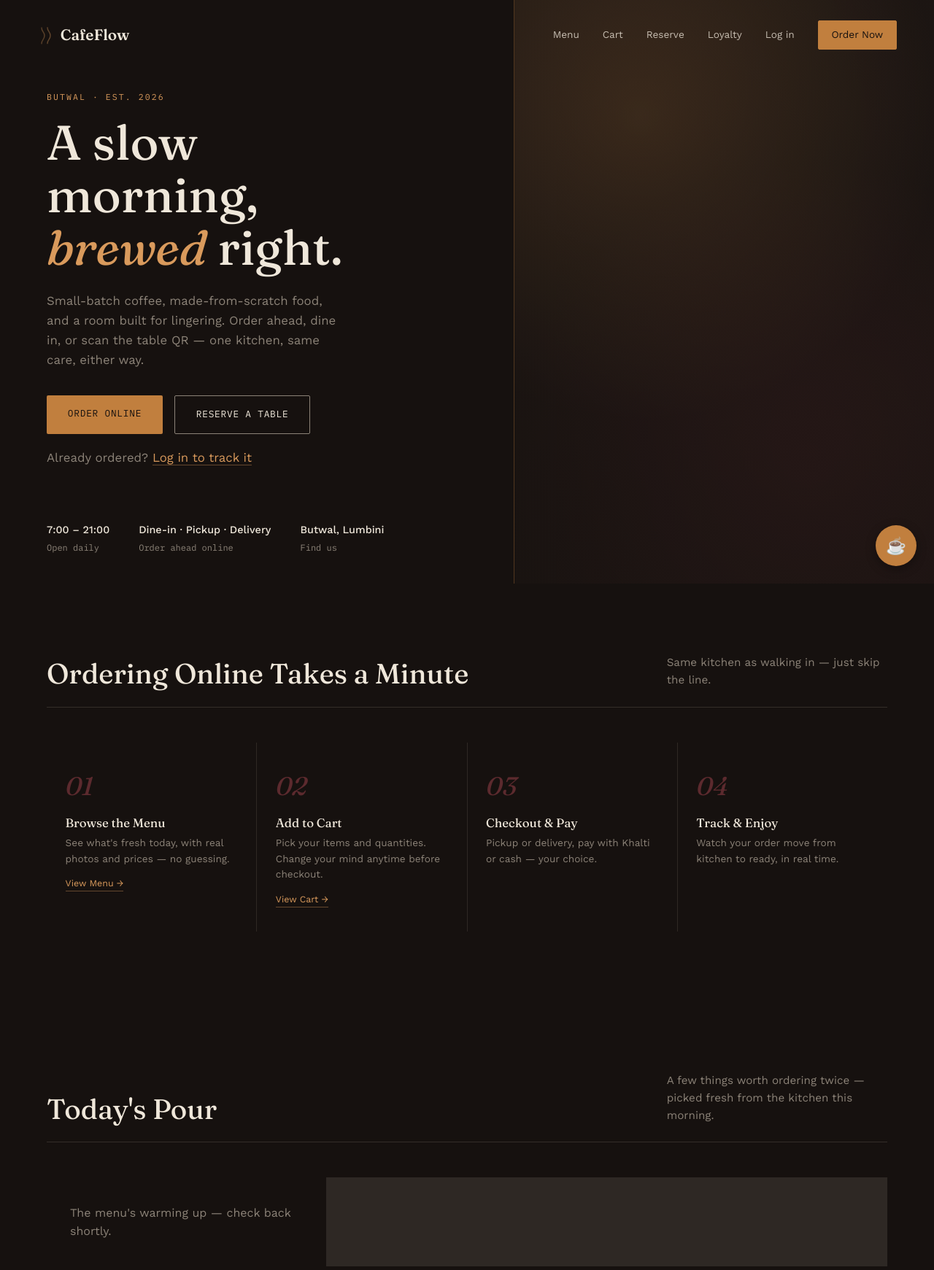
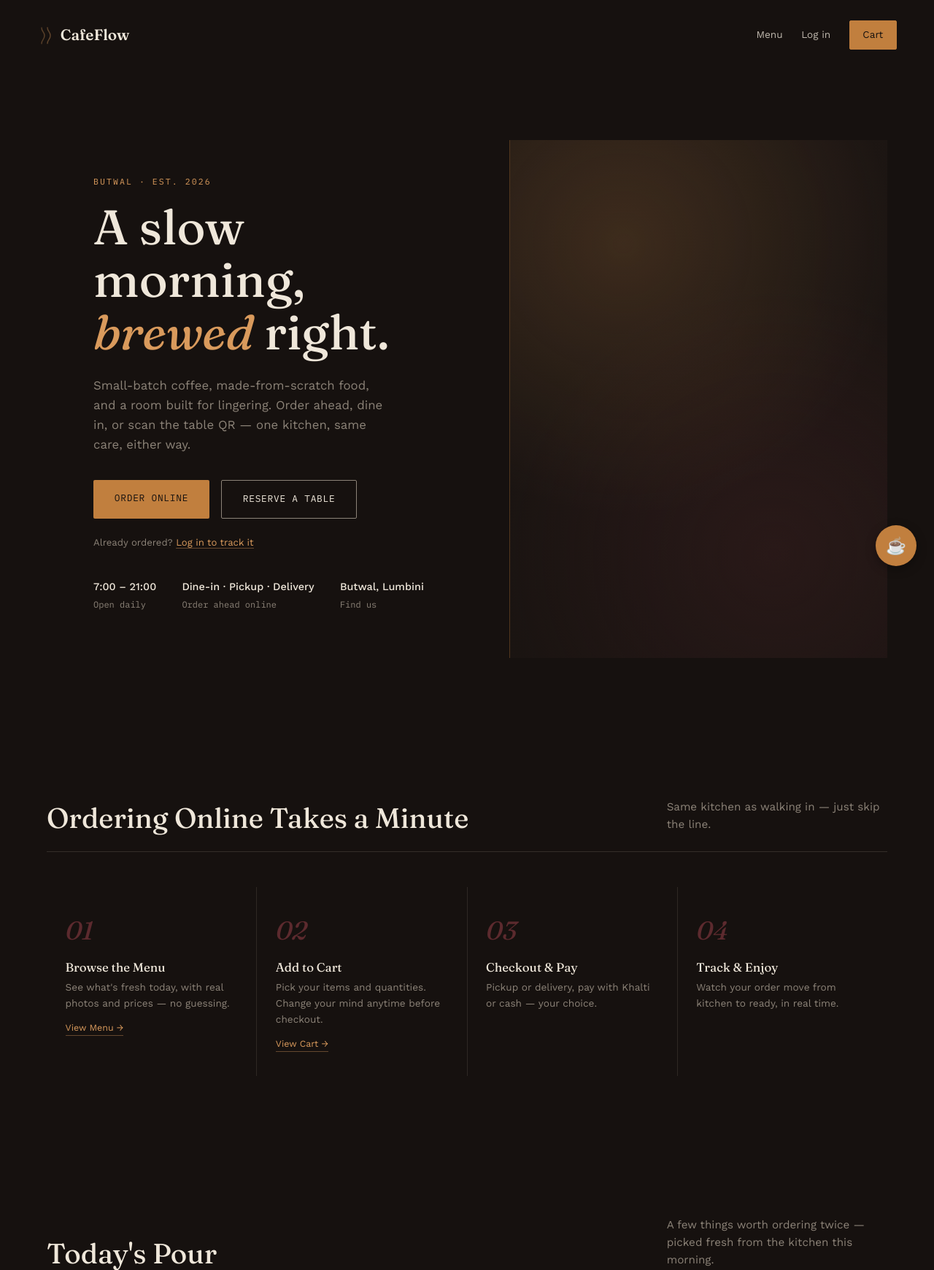
Before and after one commit to khadkashashi/CafeFlow, a Django app: page / in a window 1280 px wide. Shown: the top 1741 px of the page at 73% size. Run offline with Django 5.2, Linux system fonts and the light colour scheme; data that the repository does not hold is empty.

Commit message:
Fix hero layout: remove forced full-viewport height

```diff
--- a/landing/templates/landing/home.html
+++ b/landing/templates/landing/home.html
@@ -3,7 +3,7 @@
 <head>
 <meta charset="UTF-8">
 <meta name="viewport" content="width=device-width, initial-scale=1.0">
-<title>CafeFlow — A slow morning, brewed right</title>
+<title>CafeFlow - A slow morning, brewed right</title>
 <link rel="preconnect" href="https://fonts.googleapis.com">
 <link rel="preconnect" href="https://fonts.gstatic.com" crossorigin>
 <link href="https://fonts.googleapis.com/css2?family=Fraunces:ital,opsz,wght@0,9..144,300;0,9..144,450;0,9..144,600;1,9..144,450&family=Work+Sans:wght@300;400;500;600&family=IBM+Plex+Mono:wght@400;500&display=swap" rel="stylesheet">
@@ -30,9 +30,10 @@
     }
     h1, h2, h3 { font-family: 'Fraunces', serif; font-weight: 450; line-height: 1.08; }
 
+    /* ---------- NAV ---------- */
     .nav {
-        position: absolute; top: 0; left: 0; right: 0; z-index: 10;
-        display: flex; align-items: center; justify-content: space-between; padding: 1.75rem 4vw;
+        display: flex; align-items: center; justify-content: space-between;
+        padding: 1.75rem 4vw;
     }
     .brand { display: flex; align-items: center; gap: 0.6rem; font-family: 'Fraunces', serif; font-size: 1.3rem; font-weight: 600; }
     .steam-mark { width: 22px; height: 30px; }
@@ -48,7 +49,7 @@
     }
     @media (prefers-reduced-motion: reduce) { .steam-mark path { animation: none; opacity: 0.8; } }
 
-    .nav-links { display: flex; align-items: center; gap: 2rem; font-size: 0.85rem; }
+    .nav-links { display: flex; align-items: center; gap: 1.6rem; font-size: 0.85rem; }
     .nav-links a { opacity: 0.78; transition: opacity 0.2s; }
     .nav-links a:hover { opacity: 1; }
     .nav-links .cta { border: 1px solid var(--copper); padding: 0.5rem 1.1rem; border-radius: 2px; opacity: 1; }
@@ -56,12 +57,20 @@
     .nav-links .cta.filled { background: var(--copper); color: var(--espresso); }
     .nav-links .cta.filled:hover { background: var(--copper-bright); }
 
-    .hero { display: grid; grid-template-columns: 1.1fr 0.9fr; min-height: 100vh; position: relative; }
-    .hero-copy { display: flex; flex-direction: column; justify-content: center; padding: 0 5vw; position: relative; z-index: 2; }
+    /* ---------- HERO ---------- */
+    .hero {
+        display: grid;
+        grid-template-columns: 1.1fr 0.9fr;
+        align-items: stretch;
+    }
+    .hero-copy {
+        display: flex; flex-direction: column; justify-content: center;
+        padding: 3rem 5vw 4rem;
+    }
     .hero-copy h1 { font-size: clamp(2.6rem, 5.2vw, 4.6rem); margin: 1.1rem 0 1.5rem; max-width: 11ch; }
     .hero-copy h1 em { font-style: italic; color: var(--copper-bright); }
-    .hero-copy p { max-width: 38ch; color: var(--smoke); font-size: 1.05rem; margin-bottom: 2.2rem; }
-    .hero-actions { display: flex; gap: 1rem; flex-wrap: wrap; margin-bottom: 1.2rem; }
+    .hero-copy p.lead { max-width: 38ch; color: var(--smoke); font-size: 1.05rem; margin-bottom: 2.2rem; }
+    .hero-actions { display: flex; gap: 1rem; flex-wrap: wrap; margin-bottom: 1.4rem; }
     .btn-primary, .btn-ghost {
         font-family: 'IBM Plex Mono', monospace; font-size: 0.8rem; letter-spacing: 0.06em;
         text-transform: uppercase; padding: 0.95rem 1.8rem; border-radius: 2px; display: inline-block; transition: all 0.2s;
@@ -70,37 +79,28 @@
     .btn-primary:hover { background: var(--copper-bright); }
     .btn-ghost { border: 1px solid var(--smoke); color: var(--parchment); }
     .btn-ghost:hover { border-color: var(--parchment); }
-    .hero-subaction { font-size: 0.82rem; color: var(--smoke); }
+    .hero-subaction { font-size: 0.82rem; color: var(--smoke); margin-bottom: 2.4rem; }
     .hero-subaction a { color: var(--copper-bright); border-bottom: 1px solid rgba(217,154,92,0.4); }
 
-    .hero-meta {
-        position: absolute; bottom: 2.5rem; left: 5vw; display: flex; gap: 2.5rem;
-        font-family: 'IBM Plex Mono', monospace; font-size: 0.75rem; color: var(--smoke); z-index: 2;
-    }
+    .hero-meta { display: flex; gap: 2.2rem; flex-wrap: wrap; font-family: 'IBM Plex Mono', monospace; font-size: 0.75rem; color: var(--smoke); }
     .hero-meta strong { color: var(--parchment); display: block; font-size: 0.9rem; margin-bottom: 0.2rem; font-family: 'Work Sans', sans-serif; font-weight: 500; }
 
-    .hero-image { position: relative; overflow: hidden; border-left: 1px solid rgba(193,127,62,0.35); }
-    .hero-image img, .hero-image .fallback {
-        position: absolute; inset: 0; width: 100%; height: 100%; object-fit: cover; filter: saturate(0.9) contrast(1.05);
-    }
+    .hero-image { position: relative; overflow: hidden; min-height: 480px; border-left: 1px solid rgba(193,127,62,0.35); }
+    .hero-image img, .hero-image .fallback { position: absolute; inset: 0; width: 100%; height: 100%; object-fit: cover; filter: saturate(0.9) contrast(1.05); }
     .hero-image .fallback {
         background: radial-gradient(circle at 30% 20%, rgba(193,127,62,0.25), transparent 55%),
                     radial-gradient(circle at 70% 80%, rgba(92,42,46,0.4), transparent 55%), var(--espresso-light);
     }
-    .hero-image::after {
-        content: ""; position: absolute; inset: 0;
-        background: linear-gradient(180deg, rgba(22,17,15,0.15), rgba(22,17,15,0.55) 85%);
+    .hero-image::after { content: ""; position: absolute; inset: 0; background: linear-gradient(180deg, rgba(22,17,15,0.1), rgba(22,17,15,0.4) 90%); }
+
+    @media (max-width: 900px) {
+        .hero { grid-template-columns: 1fr; }
+        .hero-image { height: 50vh; min-height: 320px; order: -1; border-left: none; border-bottom: 1px solid rgba(193,127,62,0.35); }
+        .nav { padding: 1.4rem 6vw; }
+        .nav-links { gap: 1rem; font-size: 0.78rem; }
     }
 
-    @media (max-width: 900px) {
-        .hero { grid-template-columns: 1fr; min-height: auto; }
-        .hero-image { height: 55vh; order: -1; border-left: none; border-bottom: 1px solid rgba(193,127,62,0.35); }
-        .hero-copy { padding: 3rem 6vw 4rem; }
-        .hero-meta { position: static; margin-top: 2rem; flex-wrap: wrap; row-gap: 1rem; }
-        .nav { padding: 1.4rem 6vw; }
-        .nav-links { gap: 1.2rem; font-size: 0.78rem; }
-    }
-
+    /* ---------- SECTIONS ---------- */
     section { padding: 6rem 5vw; }
     .section-head {
         display: flex; justify-content: space-between; align-items: flex-end; gap: 2rem;
@@ -109,12 +109,9 @@
     .section-head h2 { font-size: clamp(1.8rem, 3vw, 2.6rem); }
     .section-head p { max-width: 32ch; color: var(--smoke); font-size: 0.95rem; }
 
-    /* How ordering works */
     .flow-strip { display: grid; grid-template-columns: repeat(4, 1fr); gap: 1px; background: rgba(140,131,120,0.2); }
-    .flow-step { background: var(--espresso); padding: 2rem 1.6rem; position: relative; }
-    .flow-step .num {
-        font-family: 'Fraunces', serif; font-style: italic; font-size: 2.2rem; color: var(--burgundy); margin-bottom: 0.8rem;
-    }
+    .flow-step { background: var(--espresso); padding: 2rem 1.6rem; }
+    .flow-step .num { font-family: 'Fraunces', serif; font-style: italic; font-size: 2.2rem; color: var(--burgundy); margin-bottom: 0.8rem; }
     .flow-step h3 { font-size: 1.05rem; margin-bottom: 0.5rem; }
     .flow-step p { color: var(--smoke); font-size: 0.85rem; }
     .flow-step a.step-link { display: inline-block; margin-top: 0.8rem; font-size: 0.78rem; color: var(--copper-bright); border-bottom: 1px solid rgba(217,154,92,0.4); }
@@ -129,7 +126,6 @@
     .pour-card h3 { font-size: 1.25rem; font-weight: 450; }
     .pour-card .cat { color: var(--copper-bright); }
     .pour-price { font-family: 'IBM Plex Mono', monospace; font-size: 0.95rem; color: var(--parchment); margin-top: auto; }
-    .pour-add { align-self: flex-start; }
     .pour-add form { display: flex; gap: 0.5rem; align-items: center; }
     .pour-add input[type="number"] {
         width: 46px; background: var(--espresso-light); border: 1px solid rgba(140,131,120,0.3);
@@ -177,9 +173,6 @@
     </a>
     <div class="nav-links">
         <a href="{% url 'landing:menu' %}">Menu</a>
-        <a href="{% url 'cart:cart_detail' %}">Cart</a>
-        <a href="{% url 'reservations:make_reservation' %}">Reserve</a>
-        <a href="{% url 'customers:check_points' %}">Loyalty</a>
         {% if user.is_authenticated %}
         <a href="{% url 'customers:my_account' %}">My Orders</a>
         <form method="post" action="{% url 'logout' %}" style="display:inline;">
@@ -188,16 +181,16 @@
         </form>
         {% else %}
         <a href="{% url 'login' %}">Log in</a>
-        <a href="{% url 'landing:menu' %}" class="cta filled">Order Now</a>
         {% endif %}
+        <a href="{% url 'cart:cart_detail' %}" class="cta filled">Cart</a>
     </div>
 </nav>
 
-<section class="hero" style="padding:0;">
+<section class="hero">
     <div class="hero-copy">
         <span class="eyebrow">Butwal · Est. 2026</span>
         <h1>A slow morning,<br><em>brewed</em> right.</h1>
-        <p>Small-batch coffee, made-from-scratch food, and a room built for lingering. Order ahead, dine in, or scan the table QR — one kitchen, same care, either way.</p>
+        <p class="lead">Small-batch coffee, made-from-scratch food, and a room built for lingering. Order ahead, dine in, or scan the table QR — one kitchen, same care, either way.</p>
         <div class="hero-actions">
             <a href="{% url 'landing:menu' %}" class="btn-primary">Order Online</a>
             <a href="{% url 'reservations:make_reservation' %}" class="btn-ghost">Reserve a Table</a>
@@ -209,6 +202,11 @@
             Already ordered? <a href="{% url 'login' %}">Log in to track it</a>
             {% endif %}
         </p>
+        <div class="hero-meta">
+            <div><strong>7:00 – 21:00</strong>Open daily</div>
+            <div><strong>Dine-in · Pickup · Delivery</strong>Order ahead online</div>
+            <div><strong>Butwal, Lumbini</strong>Find us</div>
+        </div>
     </div>
     <div class="hero-image">
         {% if featured.0.image %}
@@ -216,11 +214,6 @@
         {% else %}
         <div class="fallback"></div>
         {% endif %}
-    </div>
-    <div class="hero-meta">
-        <div><strong>7:00 – 21:00</strong>Open daily</div>
-        <div><strong>Dine-in · Pickup · Delivery</strong>Order ahead online</div>
-        <div><strong>Butwal, Lumbini</strong>Find us</div>
     </div>
 </section>
 
@@ -289,7 +282,7 @@
         <h2>What People Say</h2>
         <p>A few words from customers who've been in.</p>
     </div>
-    <div class="pour-grid" style="grid-template-columns: repeat(3, 1fr);">
+    <div class="pour-grid">
         {% for r in reviews %}
         <div class="pour-card" style="border-left: 2px solid var(--copper); gap: 0.6rem;">
             <p style="color: var(--copper-bright);">{% for i in "12345" %}{% if forloop.counter <= r.rating %}★{% else %}☆{% endif %}{% endfor %}</p>
```
